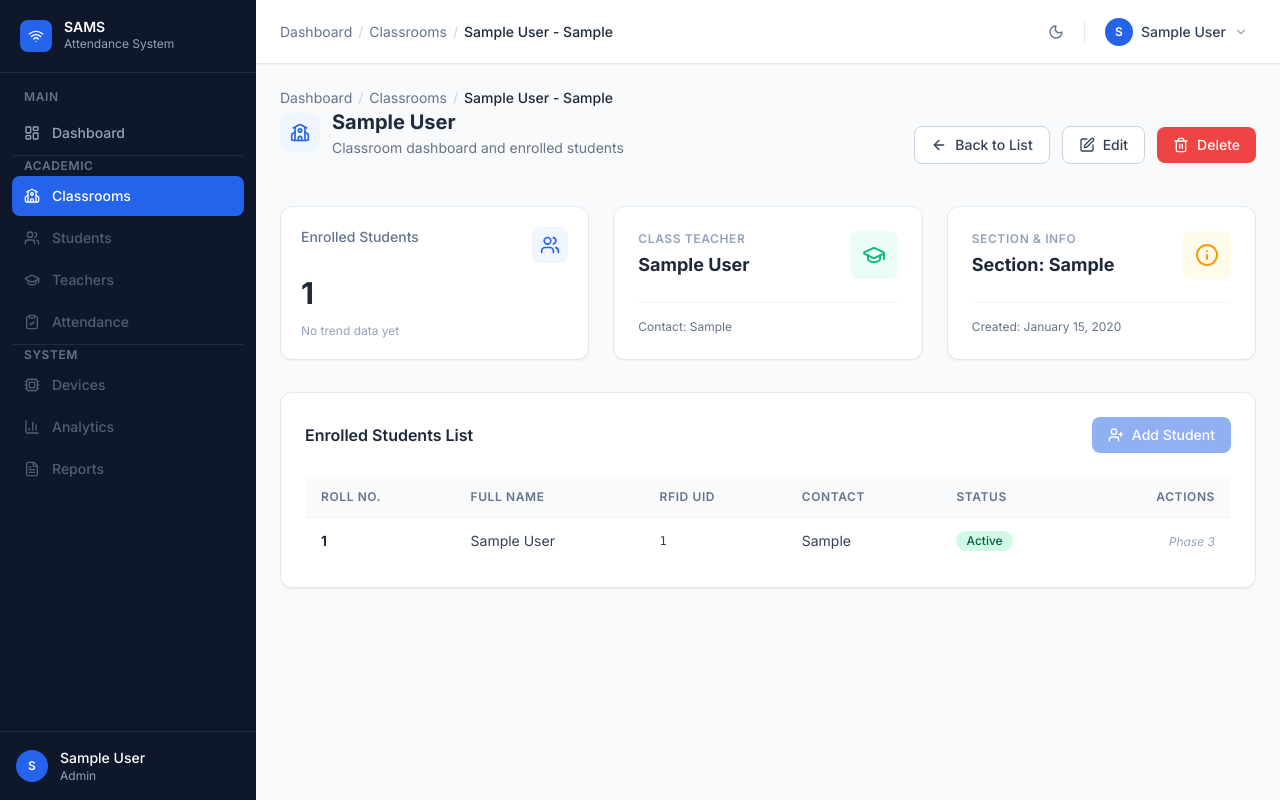
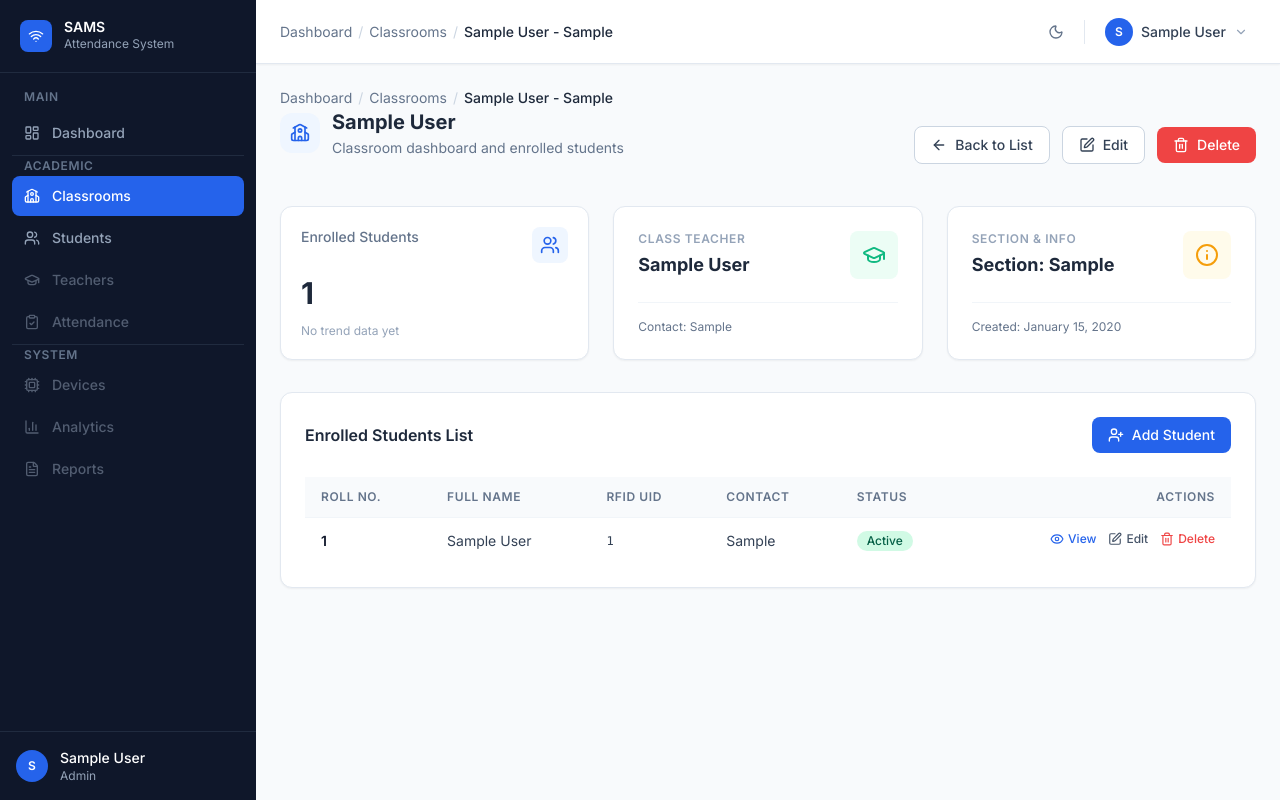
Before and after one commit to Prateek-Giree/rfid-based-attendance-system, a Django app: page /classrooms/1/ in a window 1280 px wide. Run offline with Django 5.2, Linux system fonts and the light colour scheme; a user stored in the database is signed in; tables that the repository leaves empty hold one stand-in row (values such as "Sample post"); some libraries are stand-ins or nearby versions.

Commit message:
Enable students link in sidebar

```diff
--- a/apps/students/templates/students/classroom_detail.html
+++ b/apps/students/templates/students/classroom_detail.html
@@ -83,7 +83,7 @@
         <h2 class="text-base font-semibold text-slate-800 dark:text-white">Enrolled Students List</h2>
 
         {% if is_admin %}
-        <a href="#" class="btn-primary opacity-50 cursor-not-allowed" title="Coming in Phase 3">
+        <a href="{% url 'students:student_create' %}" class="btn-primary">
             <i data-lucide="user-plus" class="h-4 w-4"></i> Add Student
         </a>
         {% endif %}
@@ -124,7 +124,27 @@
                         {% endif %}
                     </td>
                     <td class="table-cell text-right">
-                        <span class="text-xs text-slate-400 italic">Phase 3</span>
+                        <div class="inline-flex items-center justify-end gap-3 w-full">
+                            <a href="{% url 'students:student_detail' student.pk %}"
+                               class="text-primary-600 hover:text-primary-900 flex items-center gap-1 text-xs font-medium"
+                               title="View student profile">
+                                <i data-lucide="eye" class="h-3.5 w-3.5"></i> View
+                            </a>
+
+                            {% if is_admin %}
+                            <a href="{% url 'students:student_update' student.pk %}"
+                               class="text-slate-600 hover:text-slate-900 dark:text-slate-400 dark:hover:text-white flex items-center gap-1 text-xs font-medium"
+                               title="Edit student">
+                                <i data-lucide="edit" class="h-3.5 w-3.5"></i> Edit
+                            </a>
+
+                            <button type="button"
+                                    class="text-danger hover:text-red-700 flex items-center gap-1 text-xs font-medium cursor-pointer"
+                                    onclick="confirmDelete('{% url 'students:student_delete' student.pk %}', '{{ student.first_name }} {{ student.last_name|escapejs }}')">
+                                <i data-lucide="trash-2" class="h-3.5 w-3.5"></i> Delete
+                            </button>
+                            {% endif %}
+                        </div>
                     </td>
                 </tr>
                 {% empty %}
--- a/templates/partials/sidebar.html
+++ b/templates/partials/sidebar.html
@@ -40,11 +40,11 @@
         </a>
         {% endif %}
 
-        {# Students — Admin only #}
-        {% if is_admin %}
-        <a href="#"
-           class="sidebar-link opacity-50 cursor-not-allowed"
-           title="Coming in Phase 2">
+        {# Students — Admin and Teacher #}
+        {% if is_admin or is_teacher %}
+        <a href="{% url 'students:student_list' %}"
+           class="{% if 'students' in request.path %}sidebar-link-active{% else %}sidebar-link{% endif %}"
+           aria-current="{% if 'students' in request.path %}page{% endif %}">
             <i data-lucide="users" class="h-4 w-4 flex-shrink-0"></i>
             Students
         </a>
```
